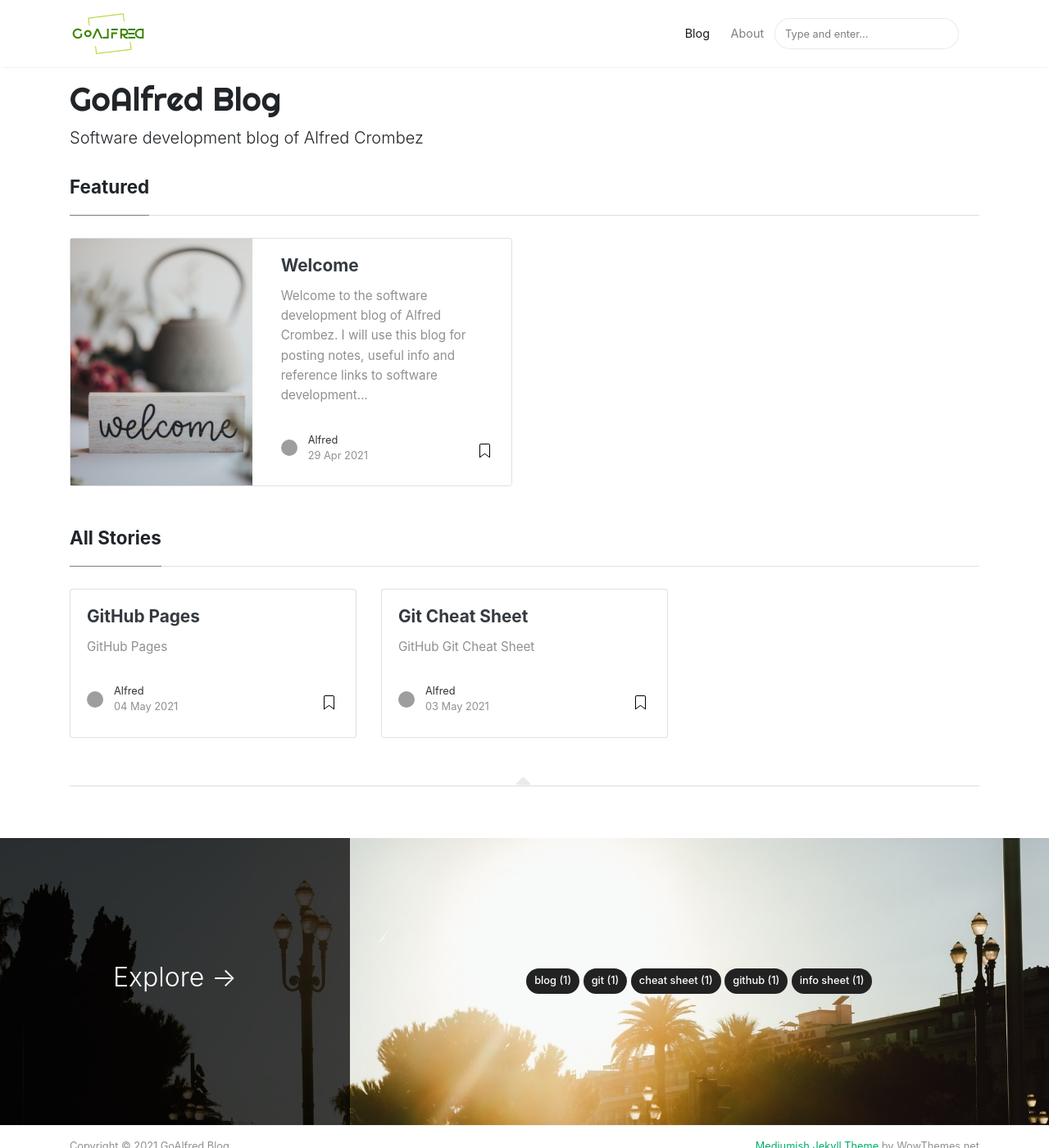
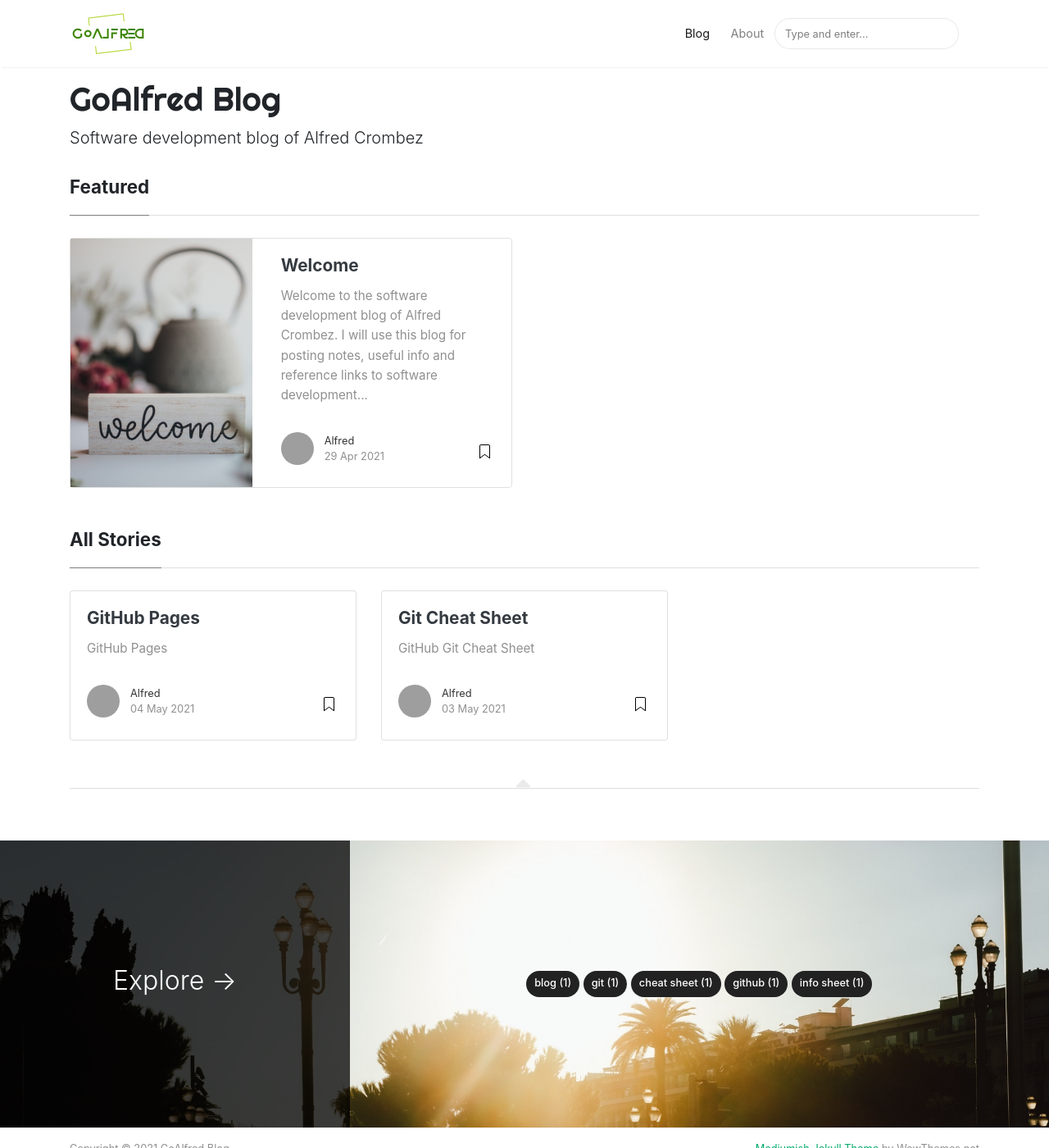
Before and after one commit to goalfred-dev/goalfred-dev.github.io, a Jekyll site: the page built from index.html, in a window 1280 px wide and 1400 px high. Shown: the whole window at 82% size. Built offline with Jekyll 4.4.1, drawn with Linux system fonts in a browser that asks for light colours; nearby versions of some CDN libraries; the list of posts is cut into pages by our own code; grey boxes are pictures that could not be loaded.

```diff
--- a/assets/css/screen.css
+++ b/assets/css/screen.css
@@ -183,8 +183,8 @@
 }
 
 .author-thumb {
-  width: 20px;
-  height: 20px;
+  width: 40px;
+  height: 40px;
   margin-right: 13px;
   border-radius: 100%;
 }
```
